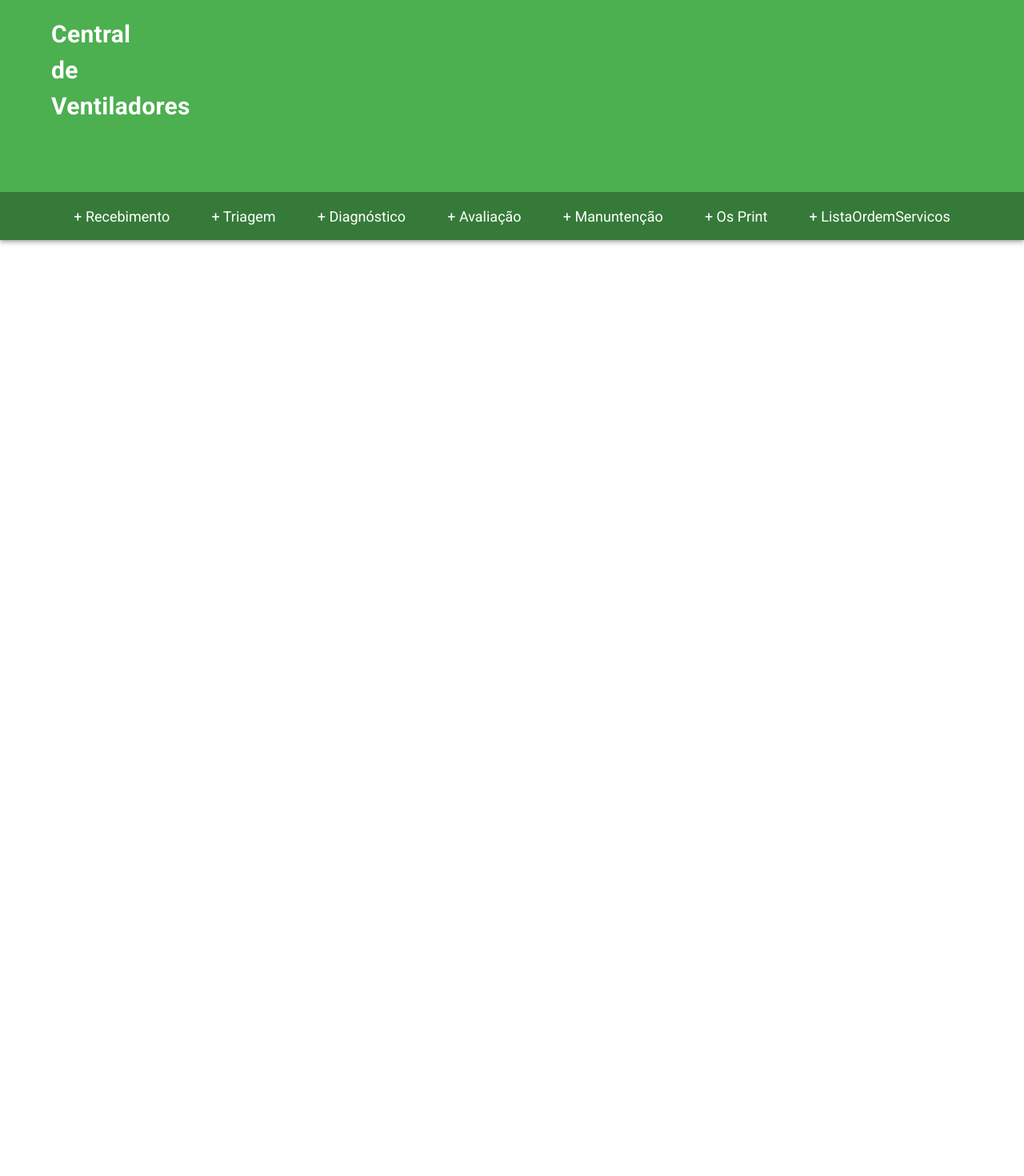
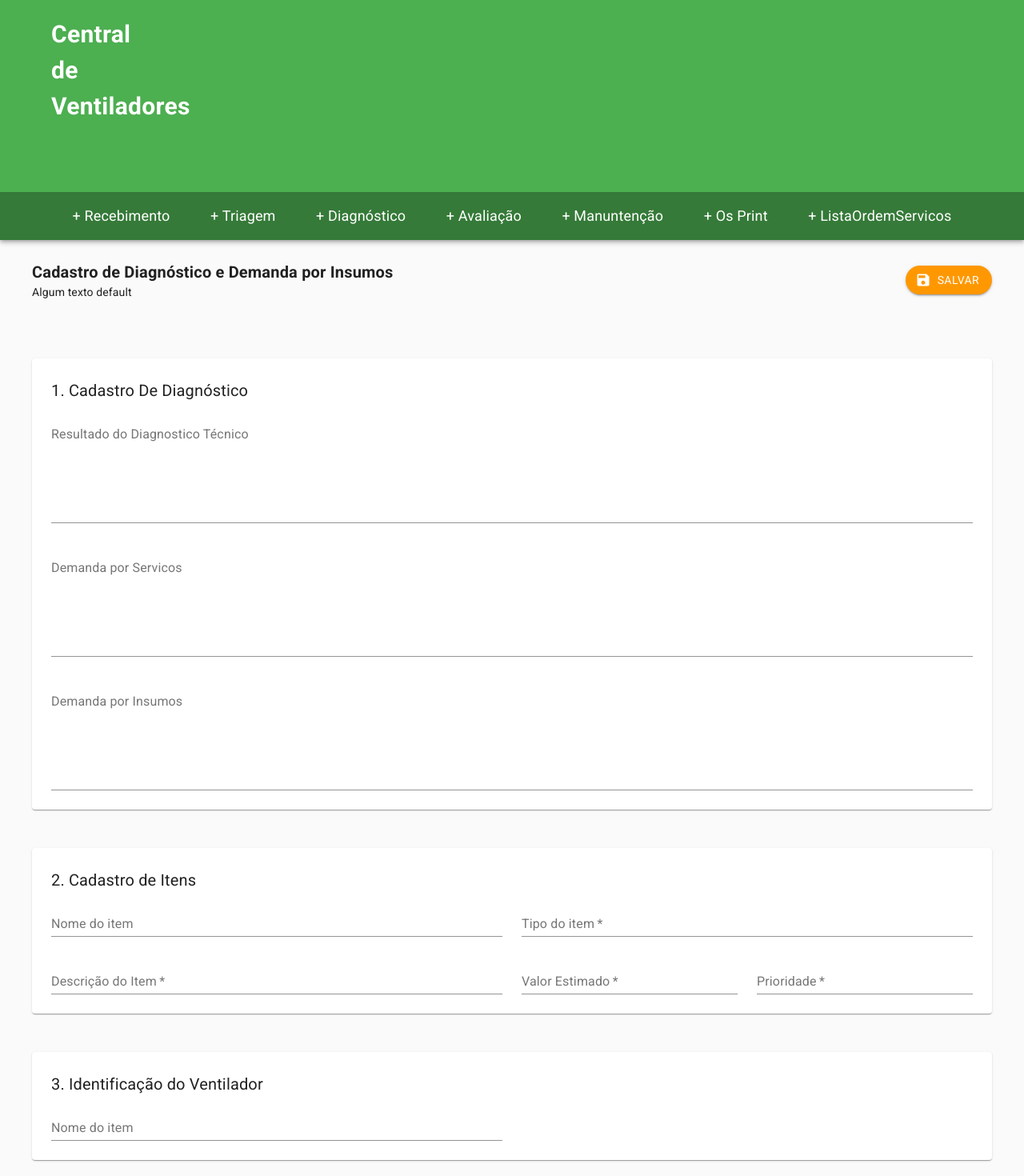
Before and after one commit to FeliciLab/gestao-ventiladores-front, a React (Create React App) app: page /Diagnostico in a window 1280 px wide. Shown: the top 1470 px of the page at 80% size. Before the commit the page ends 800 px from the top, so only its background shows below. Built offline with nearby package versions, Linux system fonts and the light colour scheme.

Commit message:
Formulario de diagnostico

```diff
--- /dev/null
+++ b/src/pages/FormDiagnostico/CadastroDiagnostico.js
@@ -0,0 +1,47 @@
+import React from "react";
+import Grid from "@material-ui/core/Grid";
+import Typography from "@material-ui/core/Typography";
+import TextField from "@material-ui/core/TextField";
+
+export default function CadastroEquipamento() {
+  return (
+    <React.Fragment>
+      <Typography variant="h6" gutterBottom>
+        1. Cadastro De Diagnóstico
+      </Typography>
+
+      <Grid container spacing={3}>
+        <Grid item xs={12} sm={12}>
+          <TextField
+            multiline
+            rows="6"
+            id="resultadoDoDiagnosticoTecnico"
+            name="resultadoDoDiagnosticoTecnico"
+            label="Resultado do Diagnostico Técnico"
+            fullWidth
+          />
+        </Grid>
+        <Grid item xs={12} sm={12}>
+          <TextField
+            multiline
+            rows="6"
+            id="demandaPorServicos"
+            name="demandaPorServicos"
+            label="Demanda por Servicos"
+            fullWidth
+          />
+        </Grid>
+        <Grid item xs={12} sm={12}>
+          <TextField
+            multiline
+            rows="6"
+            id="demandaPorInsumos"
+            name="demandaPorInsumos"
+            label="Demanda por Insumos"
+            fullWidth
+          />
+        </Grid>
+      </Grid>
+    </React.Fragment>
+  );
+}
--- /dev/null
+++ b/src/pages/FormDiagnostico/CadastroItens.js
@@ -0,0 +1,62 @@
+import React from "react";
+import Grid from "@material-ui/core/Grid";
+import Typography from "@material-ui/core/Typography";
+import TextField from "@material-ui/core/TextField";
+
+export default function CadastroEquipamento() {
+  return (
+    <React.Fragment>
+      <Typography variant="h6" gutterBottom>
+        2. Cadastro de Itens
+      </Typography>
+
+      <Grid container spacing={3}>
+
+        <Grid item xs={12} sm={6}>
+          <TextField
+            id="nomeDoItem"
+            name="nomeDoItem"
+            label="Nome do item"
+            fullWidth
+          />
+        </Grid>
+        <Grid item xs={12} sm={6}>
+          <TextField
+            required
+            id="tipoDoItem"
+            name="tipoDoItem"
+            label="Tipo do item"
+            fullWidth
+          />
+        </Grid>
+        <Grid item xs={12} sm={6}>
+          <TextField
+            required
+            id="descricaoDoItem"
+            name="descricaoDoItem"
+            label="Descrição do Item"
+            fullWidth
+          />
+        </Grid>
+        <Grid item xs={6} sm={3}>
+          <TextField
+            required
+            id="valorEstimado"
+            name="valorEstimado"
+            label="Valor Estimado"
+            fullWidth
+          />
+        </Grid>
+        <Grid item xs={6} sm={3}>
+          <TextField
+            required
+            id="prioridade"
+            name="prioridade"
+            label="Prioridade"
+            fullWidth
+          />
+        </Grid>
+      </Grid>
+    </React.Fragment>
+  );
+}
--- /dev/null
+++ b/src/pages/FormDiagnostico/Formulario.js
@@ -0,0 +1,110 @@
+import React from "react";
+import {makeStyles} from "@material-ui/core/styles";
+import CssBaseline from "@material-ui/core/CssBaseline";
+import Paper from "@material-ui/core/Paper";
+import Button from "@material-ui/core/Button";
+import Typography from "@material-ui/core/Typography";
+import SaveIcon from "@material-ui/icons/Save";
+import CadastroDiagnostico from "./CadastroDiagnostico";
+import CadastroItens from "./CadastroItens";
+import IdentificacaoVentilador from "./IdentificacaoVentilador";
+
+export default function Formulario() {
+  const classes = useStyles();
+
+  return (
+    <React.Fragment>
+      <CssBaseline />
+
+      <main className={classes.layout}>
+        <div
+          style={{
+            display: "flex",
+            height: 100,
+            flexDirection: "row",
+            justifyContent: "space-between",
+          }}
+        >
+          <div style={{alignSelf: "center"}}>
+            <Typography style={{fontSize: 20, fontWeight: "bold"}}>
+              Cadastro de Diagnóstico e Demanda por Insumos
+            </Typography>
+            <Typography style={{fontSize: 14}}>Algum texto default</Typography>
+          </div>
+          <div style={{alignSelf: "center"}}>
+            <Button
+              variant="contained"
+              style={{
+                backgroundColor: "#ff9800",
+                borderRadius: 20,
+                color: "#fff",
+              }}
+              startIcon={<SaveIcon />}
+            >
+              Salvar
+            </Button>
+          </div>
+        </div>
+        <Paper className={classes.paper}>
+          <CadastroDiagnostico />
+        </Paper>
+
+        <Paper className={classes.paper}>
+          <CadastroItens />
+        </Paper>
+
+        <Paper className={classes.paper}>
+          <IdentificacaoVentilador />
+        </Paper>
+      </main>
+    </React.Fragment>
+  );
+}
+
+const useStyles = makeStyles((theme) => ({
+  divTextFooter: {
+    height: 60,
+    justifyContent: "space-evenly",
+    display: "flex",
+    marginLeft: theme.spacing(2),
+    marginRight: theme.spacing(2),
+    [theme.breakpoints.up(1200 + theme.spacing(2) * 2)]: {
+      width: 1200,
+      marginLeft: "auto",
+      marginRight: "auto",
+    },
+    flexDirection: "row",
+  },
+
+  layout: {
+    width: "auto",
+    marginLeft: theme.spacing(2),
+    marginRight: theme.spacing(2),
+    [theme.breakpoints.up(1200 + theme.spacing(2) * 2)]: {
+      width: 1200,
+      marginLeft: "auto",
+      marginRight: "auto",
+    },
+  },
+  paper: {
+    marginTop: theme.spacing(3),
+    marginBottom: theme.spacing(3),
+    padding: theme.spacing(2),
+    [theme.breakpoints.up(600 + theme.spacing(3) * 2)]: {
+      marginTop: theme.spacing(6),
+      marginBottom: theme.spacing(6),
+      padding: theme.spacing(3),
+    },
+  },
+  stepper: {
+    padding: theme.spacing(3, 0, 5),
+  },
+  buttons: {
+    display: "flex",
+    justifyContent: "flex-end",
+  },
+  button: {
+    marginTop: theme.spacing(3),
+    marginLeft: theme.spacing(1),
+  },
+}));
--- /dev/null
+++ b/src/pages/FormDiagnostico/IdentificacaoVentilador.js
@@ -0,0 +1,25 @@
+import React from "react";
+import Grid from "@material-ui/core/Grid";
+import Typography from "@material-ui/core/Typography";
+import TextField from "@material-ui/core/TextField";
+
+export default function CadastroEquipamento() {
+  return (
+    <React.Fragment>
+      <Typography variant="h6" gutterBottom>
+        3. Identificação do Ventilador
+      </Typography>
+
+      <Grid container spacing={3}>
+        <Grid item xs={12} sm={6}>
+          <TextField
+            id="nomeDoItem"
+            name="nomeDoItem"
+            label="Nome do item"
+            fullWidth
+          />
+        </Grid>
+      </Grid>
+    </React.Fragment>
+  );
+}
--- /dev/null
+++ b/src/pages/FormDiagnostico/index.js
@@ -0,0 +1,5 @@
+import React from "react";
+import Formulario from "./Formulario";
+export default function () {
+  return <Formulario />;
+}
--- a/src/pages/_layout/Header.js
+++ b/src/pages/_layout/Header.js
@@ -3,7 +3,6 @@ import Toolbar from "@material-ui/core/Toolbar";
 import Typography from "@material-ui/core/Typography";
 import AppBar from "@material-ui/core/AppBar";
 import {makeStyles} from "@material-ui/core/styles";
-import Button from "@material-ui/core/Button";
 import {Link} from "react-router-dom";
 
 export default function Header() {
@@ -28,15 +27,15 @@ export default function Header() {
         </Toolbar>
         <div className={classes.appBarFooter}>
           <div className={classes.divTextFooter}>
-            <Link to="/" className={classes.link}>
+            <Link className={classes.link} noWrap>
               + Recebimento
             </Link>
 
-            <Link className={classes.link} noWrap>
+            <Link to="/" className={classes.link} noWrap>
               + Triagem
             </Link>
 
-            <Link className={classes.link} noWrap>
+            <Link to="/Diagnostico" className={classes.link} noWrap>
               + Diagnóstico
             </Link>
 
--- a/src/router.js
+++ b/src/router.js
@@ -4,8 +4,8 @@ import {Route, Switch, Redirect} from "react-router-dom";
 import Profile from "./pages/Profile";
 import ListaOrdemServicos from "./pages/ListaOrdemServicos";
 import OsPrint from "./pages/OsPrint";
-
-import Form from "./pages/Form";
+import FormTriagem from "./pages/FormTriagem";
+import FormDiagnostico from "./pages/FormDiagnostico";
 import {isAutenticated} from "./services/auth";
 
 const PrivateRoute = ({component: Component, ...rest}) => (
@@ -23,7 +23,8 @@ const PrivateRoute = ({component: Component, ...rest}) => (
 
 const Routes = () => (
   <Switch>
-    <Route path="/" exact component={Form} />
+    <Route path="/" exact component={FormTriagem} />
+    <Route path="/Diagnostico" exact component={FormDiagnostico} />
     <Route path="/osprinter" component={ListaOrdemServicos} />
     <Route path="/osprint" component={OsPrint} />
     <PrivateRoute path="/profile" component={Profile} />
```
Also changed, not shown: src/pages/FormTriagem/CadastroEquipamento.js (renamed from src/pages/Form/CadastroEquipamento.js), src/pages/FormTriagem/Formulario.js (renamed from src/pages/Form/Formulario.js), src/pages/FormTriagem/RelacaoDeMaterial.js (renamed from src/pages/Form/RelacaoDeMaterial.js), src/pages/FormTriagem/index.js (renamed from src/pages/Form/index.js).
